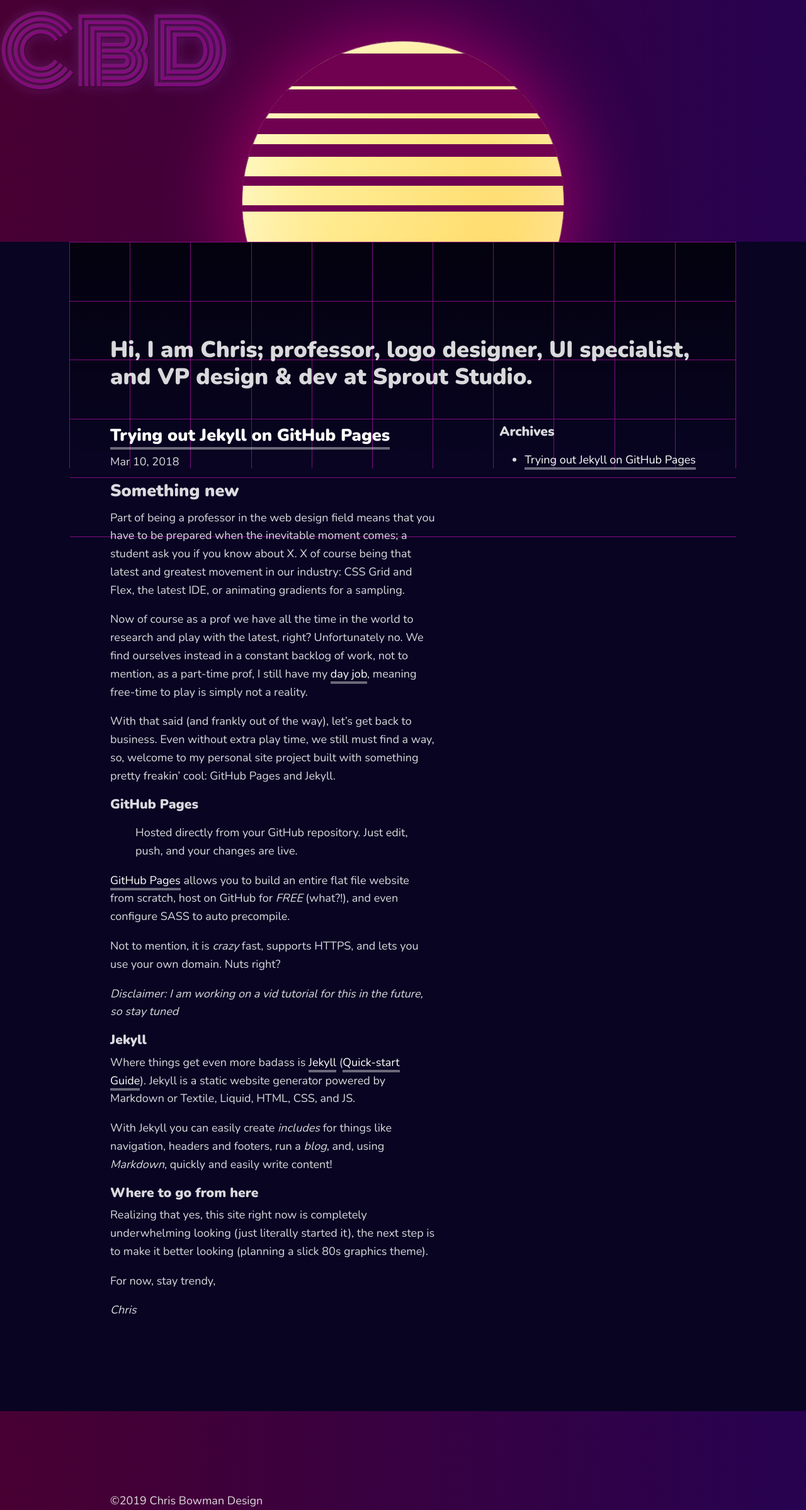
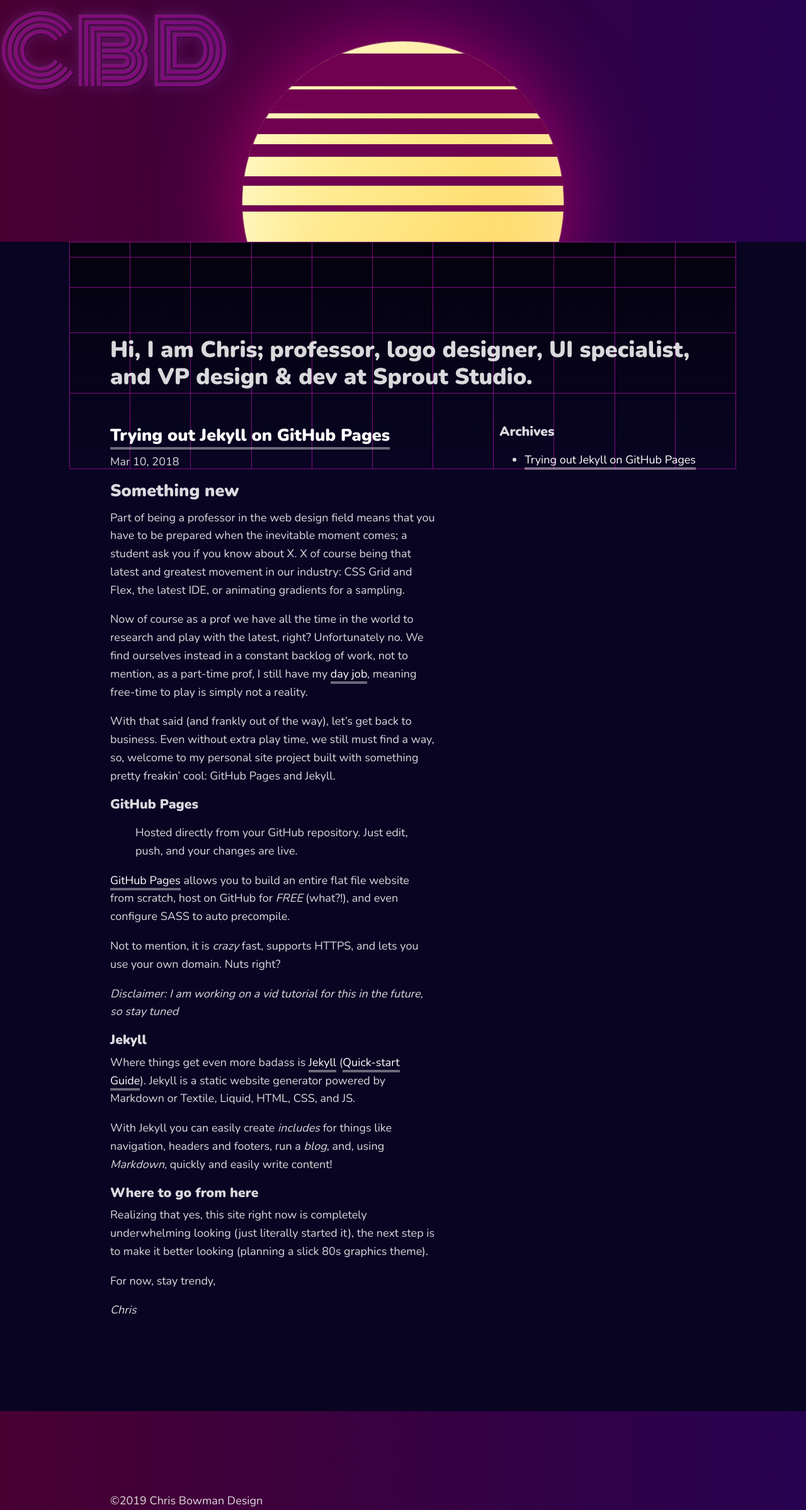
Before and after one commit to chiss22/chiss22.github.io, a Jekyll site: the page built from index.md, in a window 1280 px wide. Shown: the whole page at 63% size. Built offline with Jekyll 4.4.1, drawn with Linux system fonts in a browser that asks for light colours.

Commit message:
Making things AWESOME-er yaY eh!

```diff
--- a/assets/css/style.scss
+++ b/assets/css/style.scss
@@ -8,11 +8,17 @@ $colour-text: rgba(255,255,255,0.85);
 $colour-link: rgba(255,255,255,1);
 $colour-primary: #FF5722;
 
-@mixin line($dir, $num, $m) {
+@mixin line($dir, $num, $exponential) {
 	@for $i from 1 through $num {
-		&:nth-of-type(#{$i}) {
-			#{$dir}: ((100% / ($num - 1)) * ($i - 1) * $m);
-		}
+	  @if $exponential == true {
+  		&:nth-of-type(#{$i}) {
+  			#{$dir}: (((100% / ($num - 1)) * ($i - 1)) * $i / $num);
+  		}
+	  } @else {
+	    &:nth-of-type(#{$i}) {
+  			#{$dir}: (((100% / ($num - 1)) * ($i - 1)));
+  		}
+	  }
 	}
 }
 
@@ -168,7 +174,7 @@ body {
 				    height: 1px;
 				    background: #810c80;
 
-					@include line(top, 6, 1.3);
+					@include line(top, 6, true);
 				}
 
 				vline {
@@ -178,7 +184,7 @@ body {
 				    height: 100%;
 				    background: #810c80;
 
-					@include line(right, 12, 1);
+					@include line(right, 12, false);
 				}
 			}
 
```
